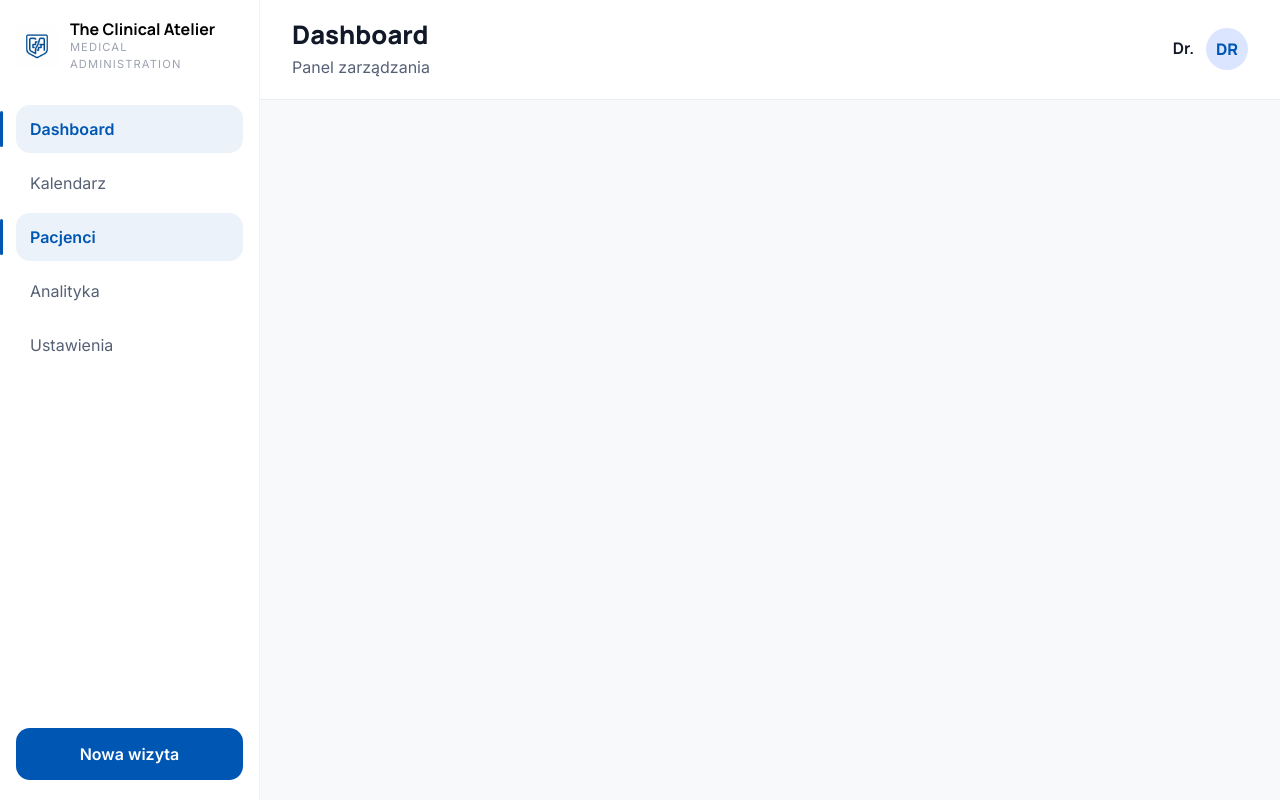
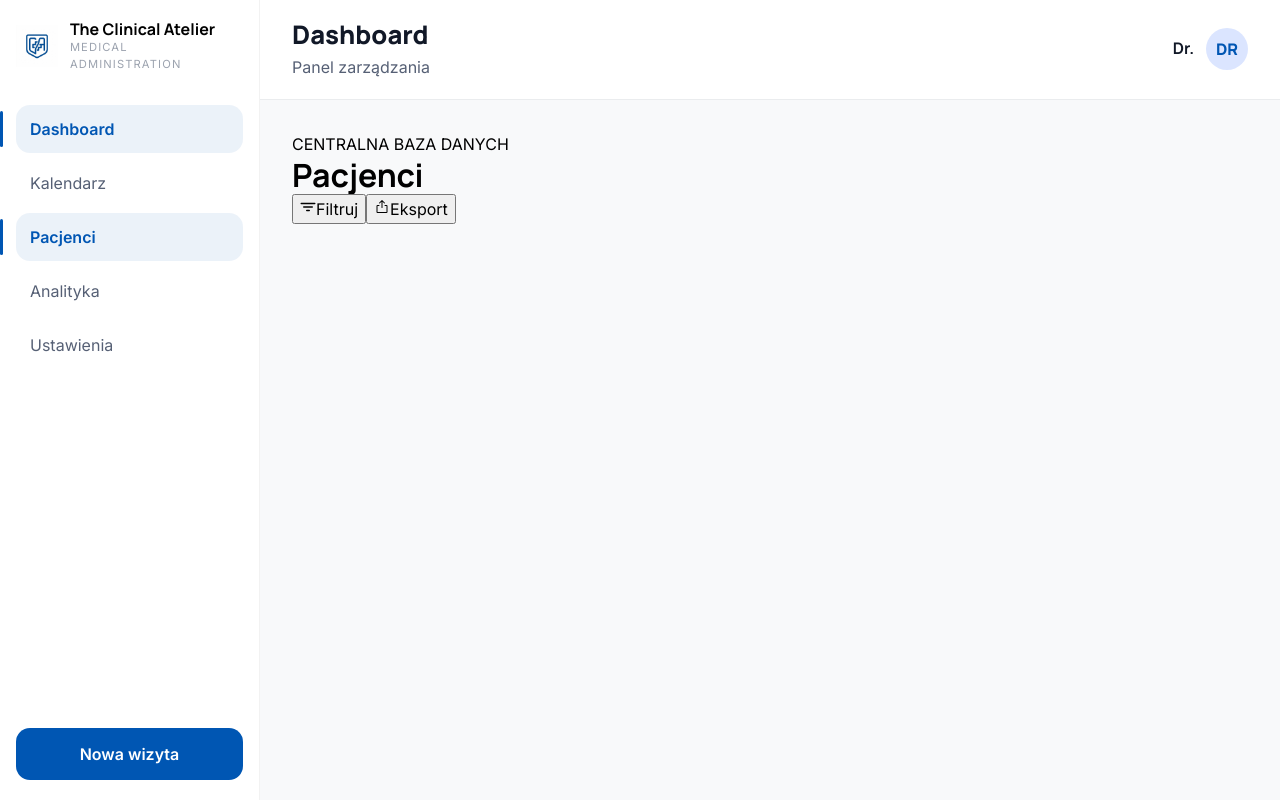
Before and after one commit to kacpi95/clinic-management-system, a React (Vite) app in the folder frontend/: page /dashboard/patients in a window 1280 px wide. Built offline with nearby package versions, Linux system fonts and the light colour scheme; sample sign-in values are in the browser's storage.

Commit message:
feat: add PatientsHeader component

```diff
--- /dev/null
+++ b/frontend/src/features/patients/components/PatientsHeader/PatientsHeader.tsx
@@ -0,0 +1,28 @@
+import { IoFilter } from 'react-icons/io5';
+import { PiExport } from 'react-icons/pi';
+
+import styles from './PatientsHeader.module.scss';
+
+export default function PatientsHeader() {
+  return (
+    <div className={styles.wrapper}>
+      <div className={styles.content}>
+        <p className={styles.eyebrow}>CENTRALNA BAZA DANYCH</p>
+
+        <h1 className={styles.title}>Pacjenci</h1>
+      </div>
+
+      <div className={styles.buttons}>
+        <button className={styles.button}>
+          <IoFilter className={styles.icon} />
+          <span>Filtruj</span>
+        </button>
+
+        <button className={styles.button}>
+          <PiExport className={styles.icon} />
+          <span>Eksport</span>
+        </button>
+      </div>
+    </div>
+  );
+}
--- a/frontend/src/pages/Patients/Patients.tsx
+++ b/frontend/src/pages/Patients/Patients.tsx
@@ -1,9 +1,10 @@
+import PatientsHeader from '../../features/patients/components/PatientsHeader/PatientsHeader';
 import styles from './Patients.module.scss';
 
 export default function Patients() {
   return (
     <div className={styles.wrapper}>
-      {/* PatientsHeader */}
+      <PatientsHeader />
       {/* PatientsTable */}
       <div className={styles.bottomGrid}>
         {/* PatientCapacityCard */}
```
Also changed, not shown: frontend/src/features/patients/components/PatientsHeader/PatientsHeader.module.scss (added).
